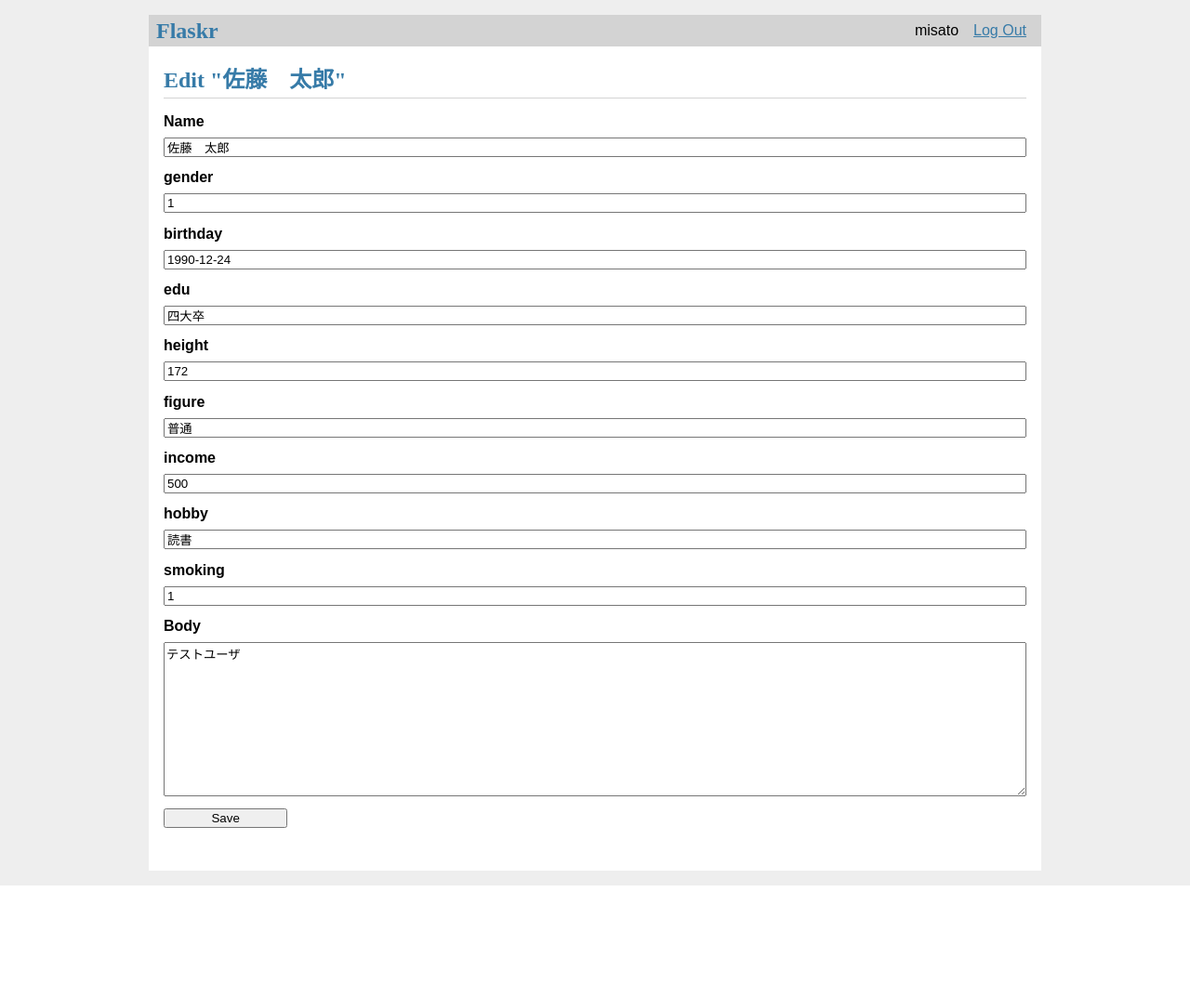
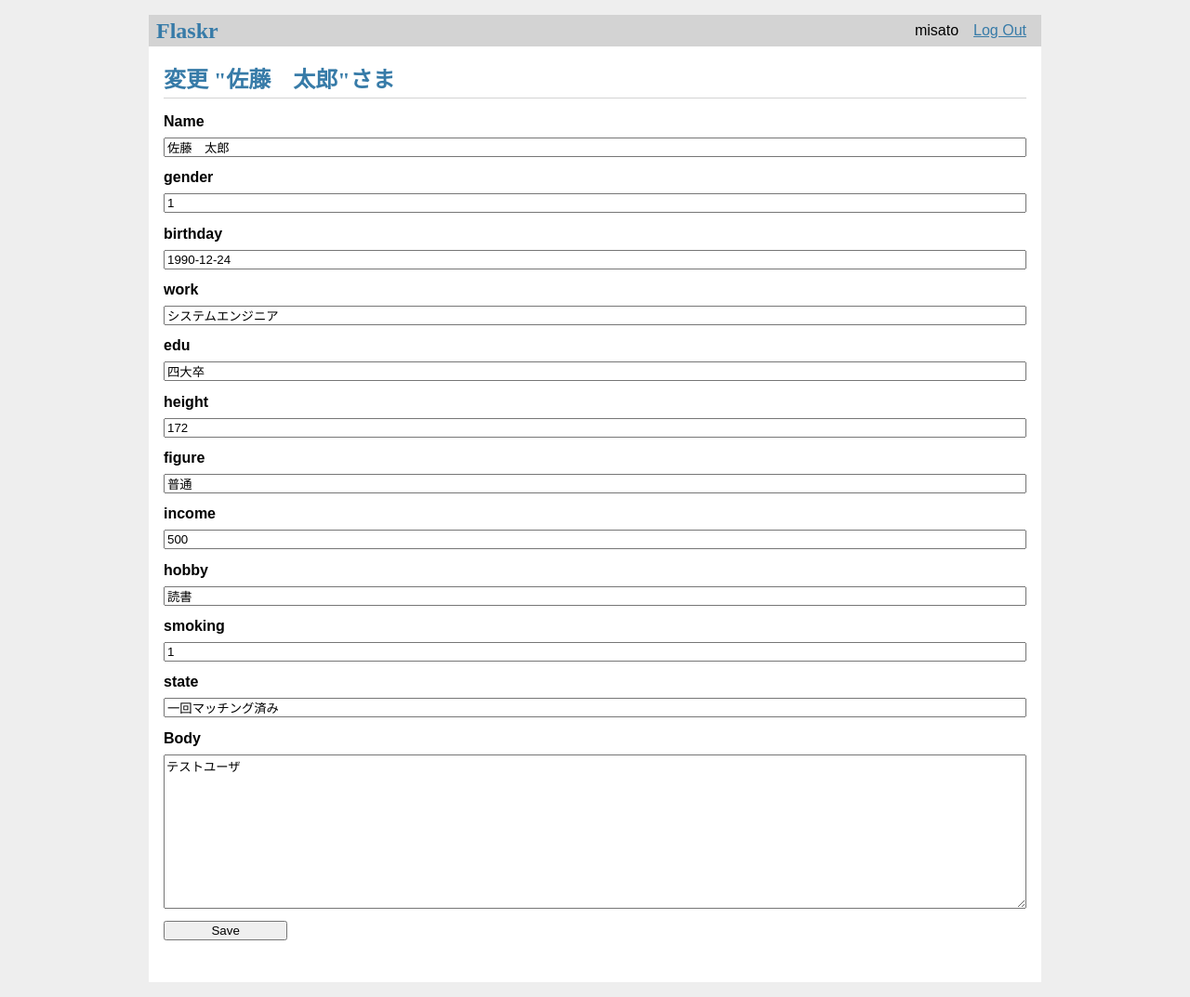
Before and after one commit to krkw-j20008/flask-traning, a Flask app: page /1/update in a window 1280 px wide. Shown: the whole page at 93% size. Before the commit the page ends 953 px from the top, so only its background shows below. Run offline with Flask 3, Linux system fonts and the light colour scheme; a user stored in the database is signed in; data comes from the database, SQL or seed files in the repository; both versions use the stored data as it was after the commit.

Commit message:
image add

```diff
--- a/flaskr/main.py
+++ b/flaskr/main.py
@@ -3,10 +3,11 @@ from flask import (
 )
 from werkzeug.exceptions import abort
 from flask import request
-
+from werkzeug.utils import secure_filename
 
 from flaskr.auth import login_required
 from flaskr.db import get_db
+import os
 
 bp = Blueprint('main', __name__)
 
@@ -16,7 +17,7 @@ def index():
     gender = request.args.get('gender', '')  # クエリパラメータから性別を取得
     db = get_db()
     query = (
-        'SELECT id, gender, body, birthday, edu, name, income'
+        'SELECT id, gender, body, birthday, name, income ,state,image'
         ' FROM marriage'
         ' WHERE name LIKE ?'  # キーワードに一致する名前のみを取得
     )
@@ -25,7 +26,9 @@ def index():
         query += ' AND gender = ?'
         params.append(gender)
     posts = db.execute(query, params).fetchall()
+
     return render_template('main/index.html', posts=posts)
+
 
 
     # db = get_db()
@@ -44,12 +47,21 @@ def create():
         gender = request.form['gender']
         birthday = request.form['birthday']
         edu = request.form['edu']
+
+        work = request.form['work']
+
         height = request.form['height']
         figure = request.form['figure']
         income = request.form['income']
         hobby = request.form['hobby']
         smoking = request.form['smoking']
         body = request.form['body']
+        state = request.form['state']
+
+        f  = request.files['image']
+        f.save(os.path.join('./flaskr/static/image-folder', f.filename))
+        f = os.path.join('./static/image-folder', f.filename)
+
         error = None
 
         if not name:
@@ -60,18 +72,21 @@ def create():
         else:
             db = get_db()
             db.execute(
-                'INSERT INTO marriage (name, gender, birthday, edu,height,figure,income,hobby,smoking,body)'
-                ' VALUES (?, ?, ?,?,?,?,?,?,?,?)',
-                (name,gender,birthday,edu,height,figure,income,hobby,smoking,body)
+                'INSERT INTO marriage (name, gender, birthday, edu,work,height,figure,income,hobby,smoking,body,state,image)'
+                ' VALUES (?, ?, ?,?,?,?,?,?,?,?,?,?,?)',
+                (name,gender,birthday,edu,work,height,figure,income,hobby,smoking,body,state,f)
             )
             db.commit()
+
             return redirect(url_for('main.index'))
 
-    return render_template('main/create.html')
+
+
+    return render_template('main/create.html', enctype='multipart/form-data')
 
 def get_post(id, check_author=True):
     post = get_db().execute(
-        'SELECT id,name, gender, birthday, edu,height,figure,income,hobby,smoking,body'
+        'SELECT id,name, gender, birthday, edu,work,height,figure,income,hobby,smoking,body,state,image'
         ' FROM marriage '
         ' WHERE id = ?',
         (id,)
@@ -91,12 +106,15 @@ def update(id):
         gender = request.form['gender']
         birthday = request.form['birthday']
         edu = request.form['edu']
+        work = request.form['work']
         height = request.form['height']
         figure = request.form['figure']
         income = request.form['income']
         hobby = request.form['hobby']
         smoking = request.form['smoking']
         body = request.form['body']
+        state = request.form['state']
+#        image = request.form['image']
         error = None
 
         if not name:
@@ -107,11 +125,20 @@ def update(id):
         else:
             db = get_db()
             db.execute(
-                'UPDATE marriage SET name=?, gender=?,birthday=?,edu=?,height=?,figure=?,income=?,hobby=?,smoking=?,body=?'
+                'UPDATE marriage SET name=?, gender=?,birthday=?,edu=?,work = ?,height=?,figure=?,income=?,hobby=?,smoking=?,body=?,state=?'
                 ' WHERE id = ?',
-                (name,gender,birthday,edu,height,figure,income,hobby,smoking, body, id)
+                (name,gender,birthday,edu,work,height,figure,income,hobby,smoking, body,state, id)
             )
             db.commit()
             return redirect(url_for('main.index'))
 
     return render_template('main/update.html', post=post)
+
+# @bp.route('/<int:id>/view', methods=('GET', 'POST'))
+# @login_required
+# def view(id):
+
+#     db = get_db()
+#     db.execute(
+#         'SELECT * from marriage '
+#     )
--- a/flaskr/schema.sql
+++ b/flaskr/schema.sql
@@ -13,10 +13,13 @@ CREATE TABLE marriage (
   gender INTEGER NOT NULL,
   birthday TEXT NOT NULL,
   edu TEXT NOT NULL,
+  work TEXT NOT NULL,
   height INTEGER NOT NULL,
   figure TEXT NOT NULL,
   income INTEGER NOT NULL,
   hobby TEXT,
   smoking INTEGER ,
-  body TEXT NOT NULL
+  body TEXT ,
+  state TEXT ,
+  image TEXT
 );
--- a/flaskr/templates/main/update.html
+++ b/flaskr/templates/main/update.html
@@ -1,7 +1,7 @@
 {% extends 'base.html' %}
 
 {% block header %}
-  <h1>{% block title %}Edit "{{ post['name'] }}"{% endblock %}</h1>
+  <h1>{% block title %}変更 "{{ post['name'] }}"さま{% endblock %}</h1>
 {% endblock %}
 
 {% block content %}
@@ -12,6 +12,10 @@
     <input name="gender" id="gender"  value="{{ post['gender'] }}" required>
     <label for="name">birthday</label>
     <input name="birthday" id="birthday"  value="{{ post['birthday'] }}" required>
+
+    <label for="name">work</label>
+    <input name="work" id="work"  value="{{request.form['work'] or post['work'] }}" required>
+
     <label for="name">edu</label>
     <input name="edu" id="edu"  value="{{request.form['edu'] or post['edu'] }}" required>
     <label for="name">height</label>
@@ -24,6 +28,10 @@
     <input name="hobby" id="hobby"  value="{{request.form['hobby'] or post['hobby'] }}" required>
     <label for="name">smoking</label>
     <input name="smoking" id="smoking"  value="{{request.form['smoking'] or post['smoking'] }}" required>
+    <label for="name">state</label>
+    <input name="state" id="state"  value="{{request.form['state'] or post['state'] }}" required>
+
+
 
 
 
```
Also changed, not shown: flaskr/templates/main/create.html (+12 -1 lines), flaskr/templates/main/index.html (+5 -2 lines), flaskr/templates/main/view.html (added, +13 -0 lines), flaskr/static/image-folder/1sangi_haikei_blue.jpg (added), flaskr/static/image-folder/IMG_3617.PNG (added), flaskr/static/image-folder/サラリーマン.jpeg (added), flaskr/static/image-folder/ドッグアイコン13.jpeg (added), instance/flaskr.sqlite.
